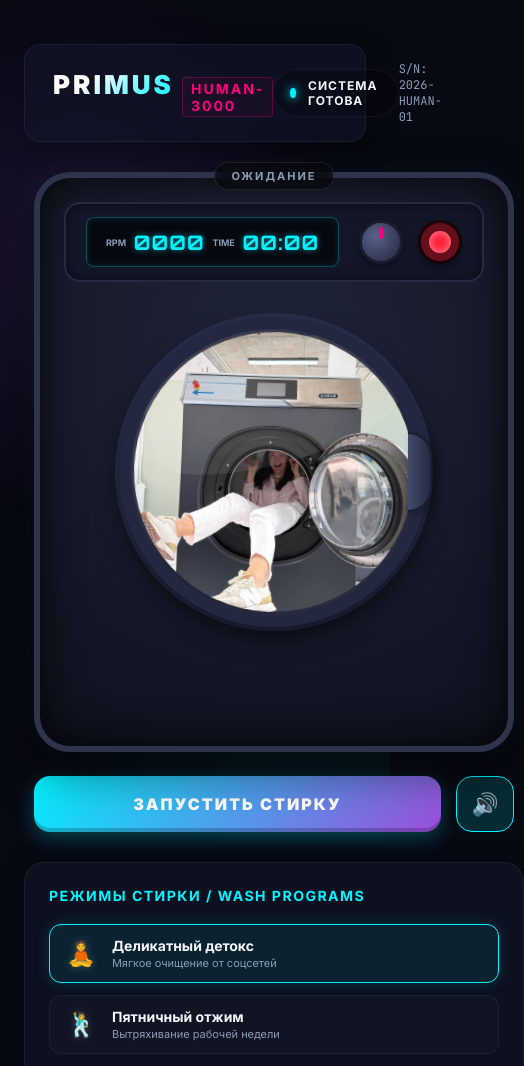
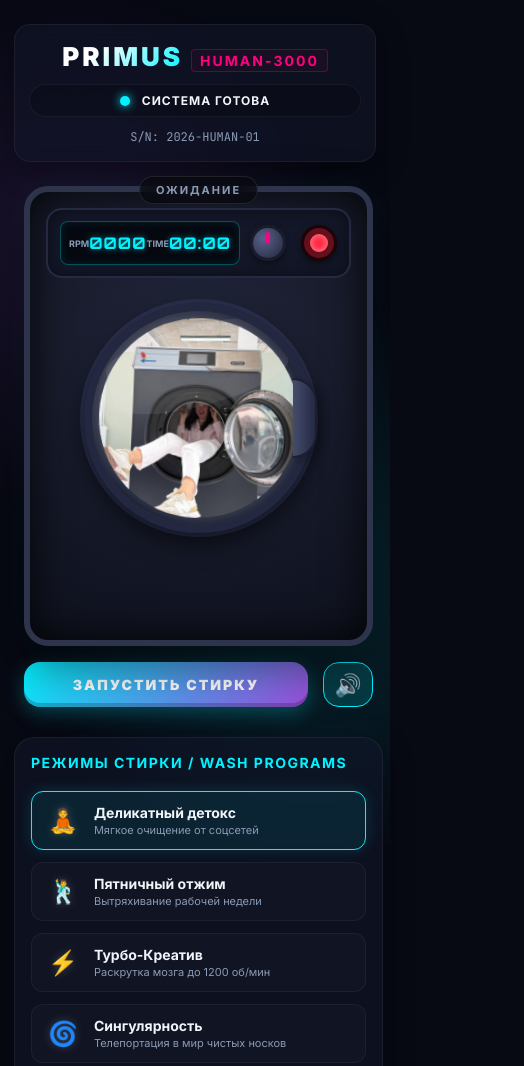
Before and after one commit to lowcostcleaning/human-washer-3000, a plain HTML site: page index.html in a window 390 px wide. Shown: the top 1066 px of the page, 524 px wide, since content can reach past the window. Drawn offline with Linux system fonts and the light colour scheme.

Commit message:
Optimize design for mobile and tablet responsiveness

```diff
--- a/style.css
+++ b/style.css
@@ -929,3 +929,146 @@ input[type="range"]::-webkit-slider-thumb:hover {
     90% { transform: translate(3px, 3px) rotate(0deg); }
     100% { transform: translate(2px, -3px) rotate(-1deg); }
 }
+
+/* --- RESPONSIVE MOBILE OPTIMIZATIONS --- */
+@media (max-width: 600px) {
+    .app-container {
+        margin: 10px 6px;
+        padding: 14px;
+        gap: 14px;
+    }
+
+    .app-header {
+        flex-direction: column;
+        gap: 12px;
+        align-items: center;
+        padding: 16px 14px;
+        text-align: center;
+    }
+
+    .system-status-header {
+        width: 100%;
+        justify-content: center;
+    }
+
+    .panel {
+        padding: 16px;
+    }
+
+    .washer-body {
+        width: 100%;
+        max-width: 360px;
+        height: 460px;
+        padding: 16px;
+        border-radius: 24px;
+        margin-bottom: 16px;
+    }
+
+    .washer-top-panel {
+        margin-bottom: 20px;
+        height: 70px;
+        padding: 0 12px;
+    }
+
+    .washer-screen {
+        margin-right: 10px;
+        height: 44px;
+        padding: 0 8px;
+    }
+
+    .screen-value {
+        font-size: 16px;
+    }
+
+    .washer-physical-knob, .emergency-stop-btn {
+        width: 36px;
+        height: 36px;
+    }
+
+    .stop-inner {
+        width: 18px;
+        height: 18px;
+    }
+
+    .washer-door-container {
+        width: 240px;
+        height: 240px;
+    }
+
+    .door-frame {
+        width: 230px;
+        height: 230px;
+        border-width: 8px;
+    }
+
+    .drum-rotate-wrapper {
+        width: 200px;
+        height: 200px;
+    }
+
+    .door-glass-shine::before {
+        width: 180px;
+        height: 80px;
+    }
+
+    .main-actions {
+        width: 100%;
+    }
+
+    .btn-start {
+        padding: 14px;
+        font-size: 14px;
+    }
+
+    .btn-audio-toggle {
+        width: 50px;
+    }
+
+    .terminal-logs-window {
+        height: 240px;
+        padding: 12px;
+        font-size: 11px;
+    }
+
+    .telemetry-grid {
+        gap: 8px;
+    }
+
+    .telemetry-item {
+        padding: 8px 10px;
+    }
+
+    .tel-val {
+        font-size: 14px;
+    }
+
+    .app-footer {
+        flex-direction: column;
+        gap: 8px;
+        text-align: center;
+        padding: 16px 10px;
+    }
+}
+
+@media (max-width: 375px) {
+    .washer-body {
+        max-width: 310px;
+        height: 410px;
+    }
+    .washer-door-container {
+        width: 200px;
+        height: 200px;
+    }
+    .door-frame {
+        width: 190px;
+        height: 190px;
+    }
+    .drum-rotate-wrapper {
+        width: 165px;
+        height: 165px;
+    }
+    .door-glass-shine::before {
+        width: 140px;
+        height: 60px;
+    }
+}
```
